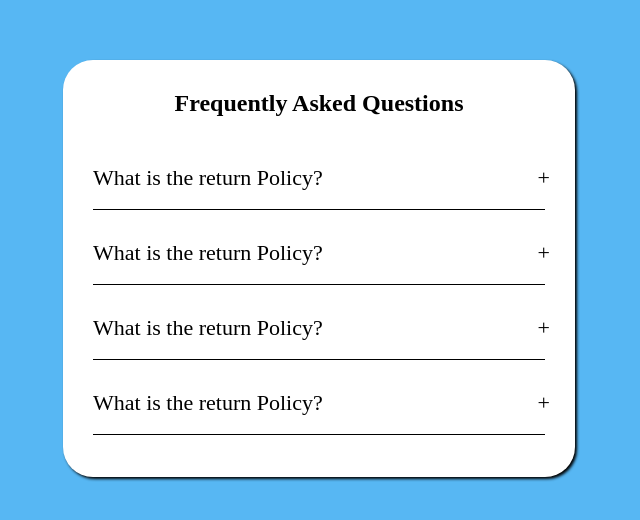
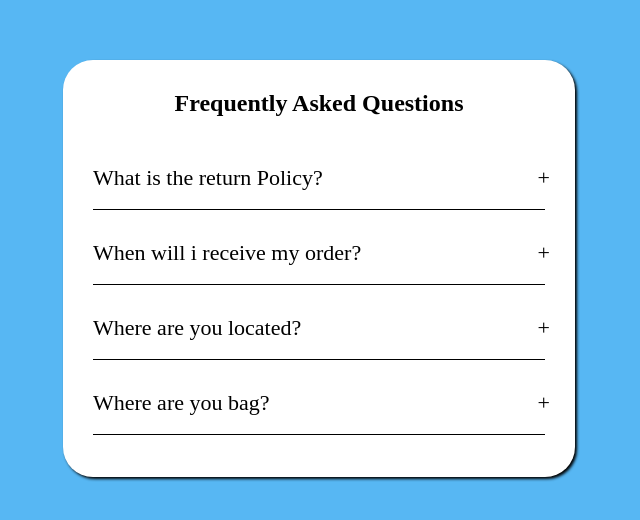
Before and after one commit to farid-hashimzada/JS_Accordion, a plain HTML site: page index.html in a window 1280 px wide. Shown: the part 132-652 px from the top of the page, without its empty margins (321-961 px from the left). Drawn offline with Linux system fonts and the light colour scheme.

Commit message:
js_accordion

```diff
--- a/index.html
+++ b/index.html
@@ -23,21 +23,21 @@
         </div>
 
         <div class="content-container">
-            <div class="question">What is the return Policy?</div>
+            <div class="question">When will i receive my order?</div>
             <div class="answer">Lorem ipsum, dolor sit amet consectetur adipisicing elit. Rem maiores itaque sint cumque
                 excepturi. Dicta maxime cumque, ipsam eius voluptas, nostrum aut dignissimos blanditiis ullam, ipsa
                 itaque velit natus ducimus.</div>
         </div>
 
         <div class="content-container">
-            <div class="question">What is the return Policy?</div>
+            <div class="question">Where are you located?</div>
             <div class="answer">Lorem ipsum, dolor sit amet consectetur adipisicing elit. Rem maiores itaque sint cumque
                 excepturi. Dicta maxime cumque, ipsam eius voluptas, nostrum aut dignissimos blanditiis ullam, ipsa
                 itaque velit natus ducimus.</div>
         </div>
 
         <div class="content-container">
-            <div class="question">What is the return Policy?</div>
+            <div class="question">Where are you bag?</div>
             <div class="answer">Lorem ipsum, dolor sit amet consectetur adipisicing elit. Rem maiores itaque sint cumque
                 excepturi. Dicta maxime cumque, ipsam eius voluptas, nostrum aut dignissimos blanditiis ullam, ipsa
                 itaque velit natus ducimus.</div>
```
